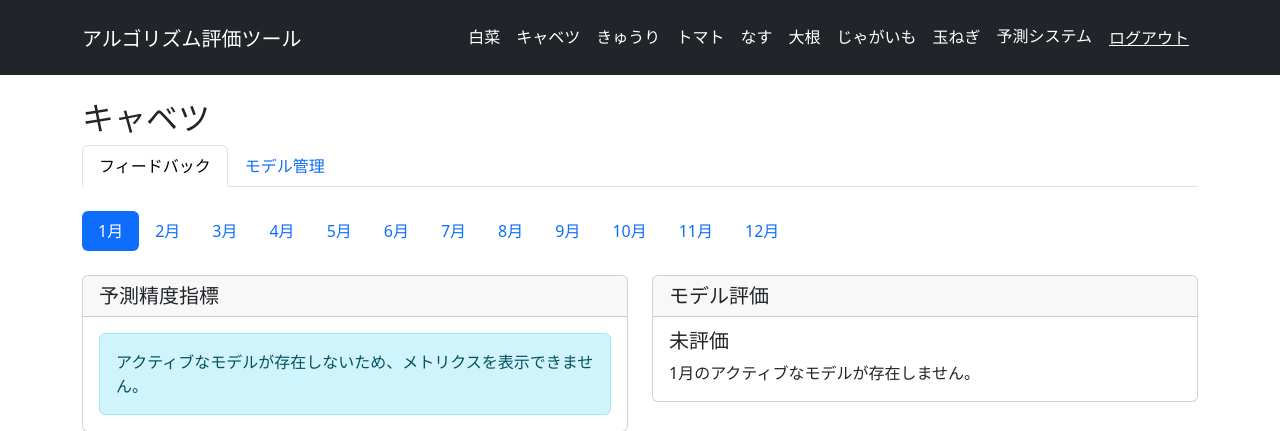
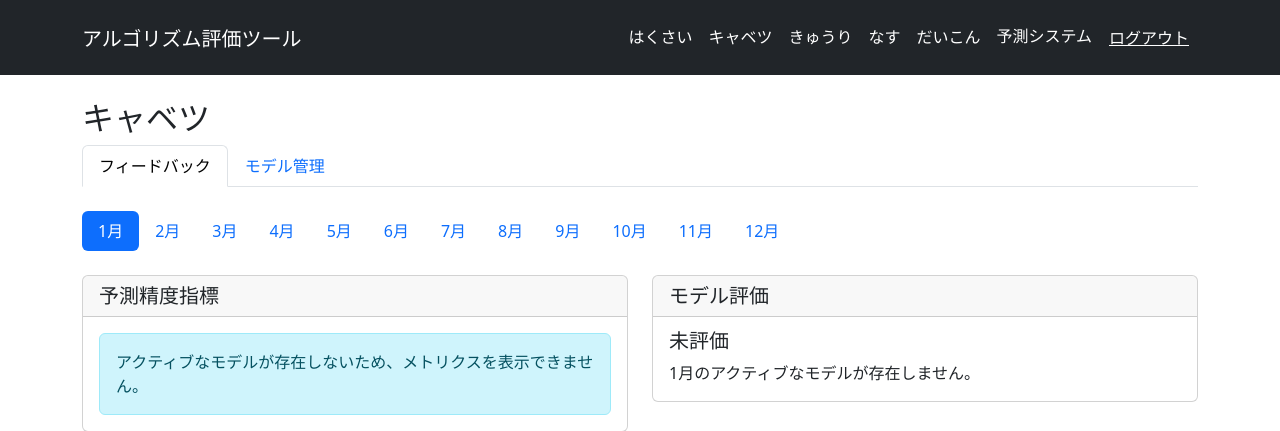
Before and after one commit to mamenz752/v_price_backend, a Django app: page /feedback/cabbage/ in a window 1280 px wide. Shown: the top 431 px of the page. Run offline with Django 5.2, Linux system fonts and the light colour scheme; data that the repository does not hold is empty; some libraries are stand-ins or nearby versions.

Commit message:
update: /feedback links

```diff
--- a/backend/code/config/templates/config/base_feedback.html
+++ b/backend/code/config/templates/config/base_feedback.html
@@ -28,7 +28,7 @@
                     <div class="collapse navbar-collapse" id="navbarNav">
                         <ul class="navbar-nav me-auto">
                             <li class="nav-item">
-                                <a class="nav-link text-white" href="{% url 'feedback:chinese_cabbage' %}">白菜</a>
+                                <a class="nav-link text-white" href="{% url 'feedback:chinese_cabbage' %}">はくさい</a>
                             </li>
                             <li class="nav-item">
                                 <a class="nav-link text-white" href="{% url 'feedback:cabbage' %}">キャベツ</a>
@@ -37,20 +37,12 @@
                                 <a class="nav-link text-white" href="{% url 'feedback:cucumber' %}">きゅうり</a>
                             </li>
                             <li class="nav-item">
-                                <a class="nav-link text-white" href="{% url 'feedback:tomato' %}">トマト</a>
-                            </li>
-                            <li class="nav-item">
                                 <a class="nav-link text-white" href="{% url 'feedback:eggplant' %}">なす</a>
                             </li>
                             <li class="nav-item">
-                                <a class="nav-link text-white" href="{% url 'feedback:radish' %}">大根</a>
+                                <a class="nav-link text-white" href="{% url 'feedback:radish' %}">だいこん</a>
                             </li>
-                            <li class="nav-item">
-                                <a class="nav-link text-white" href="{% url 'feedback:potato' %}">じゃがいも</a>
-                            </li>
-                            <li class="nav-item">
-                                <a class="nav-link text-white" href="{% url 'feedback:onion' %}">玉ねぎ</a>
-                            </li>
+
                         </ul>
                         <ul class="navbar-nav">
                             <li class="nav-item">
--- a/backend/code/feedback/urls.py
+++ b/backend/code/feedback/urls.py
@@ -10,9 +10,9 @@ urlpatterns = [
     path('chinese_cabbage/', views.ChineseCabbageView.as_view(), name="chinese_cabbage"),
     path('cabbage/', views.CabbageView.as_view(), name="cabbage"),
     path('cucumber/', views.CucumberView.as_view(), name="cucumber"),
-    path('tomato/', views.TomatoView.as_view(), name="tomato"),
+    # path('tomato/', views.TomatoView.as_view(), name="tomato"),
     path('eggplant/', views.EggplantView.as_view(), name="eggplant"),
     path('radish/', views.RadishView.as_view(), name="radish"),
-    path('potato/', views.PotatoView.as_view(), name="potato"),
-    path('onion/', views.OnionView.as_view(), name="onion"),
+    # path('potato/', views.PotatoView.as_view(), name="potato"),
+    # path('onion/', views.OnionView.as_view(), name="onion"),
 ]
```
